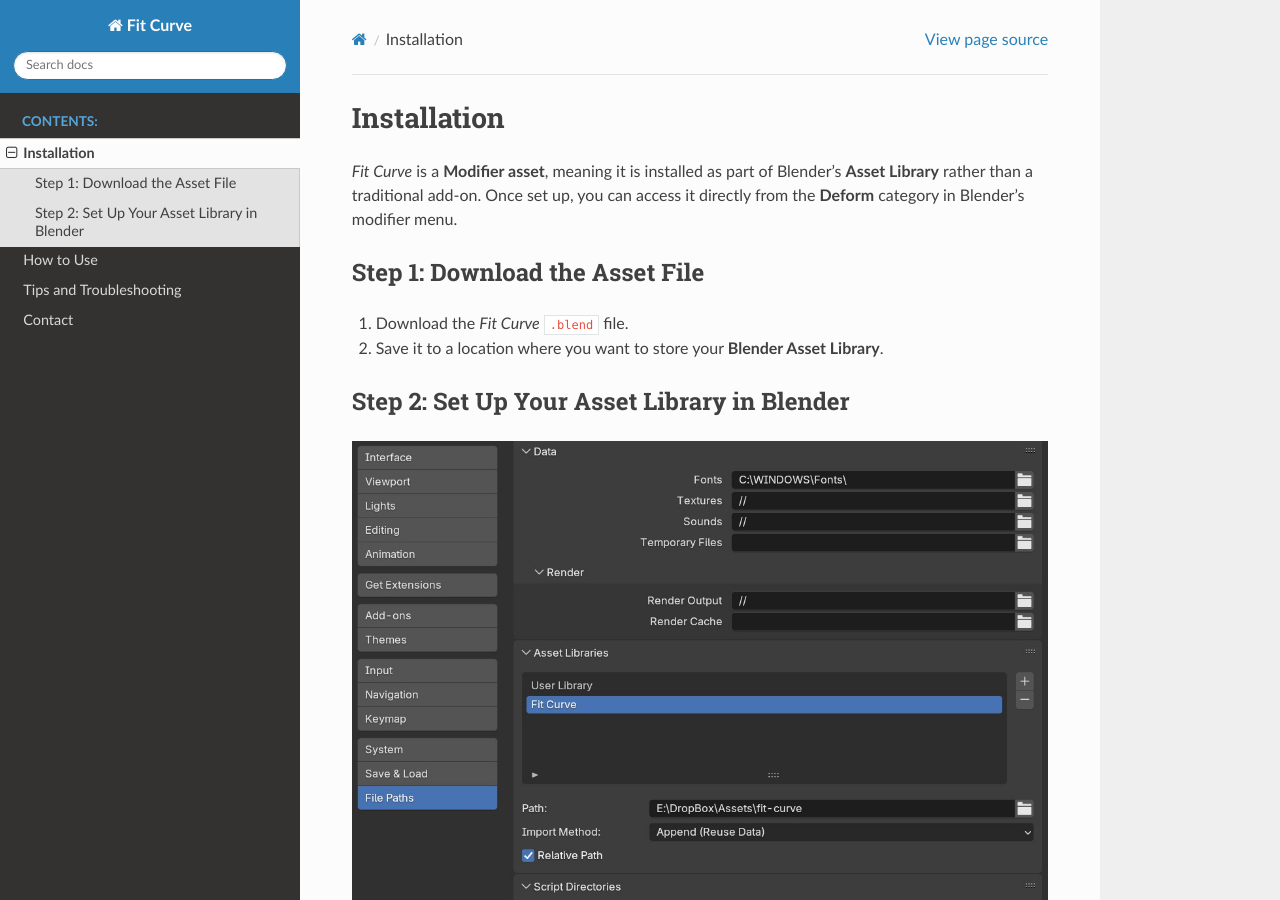
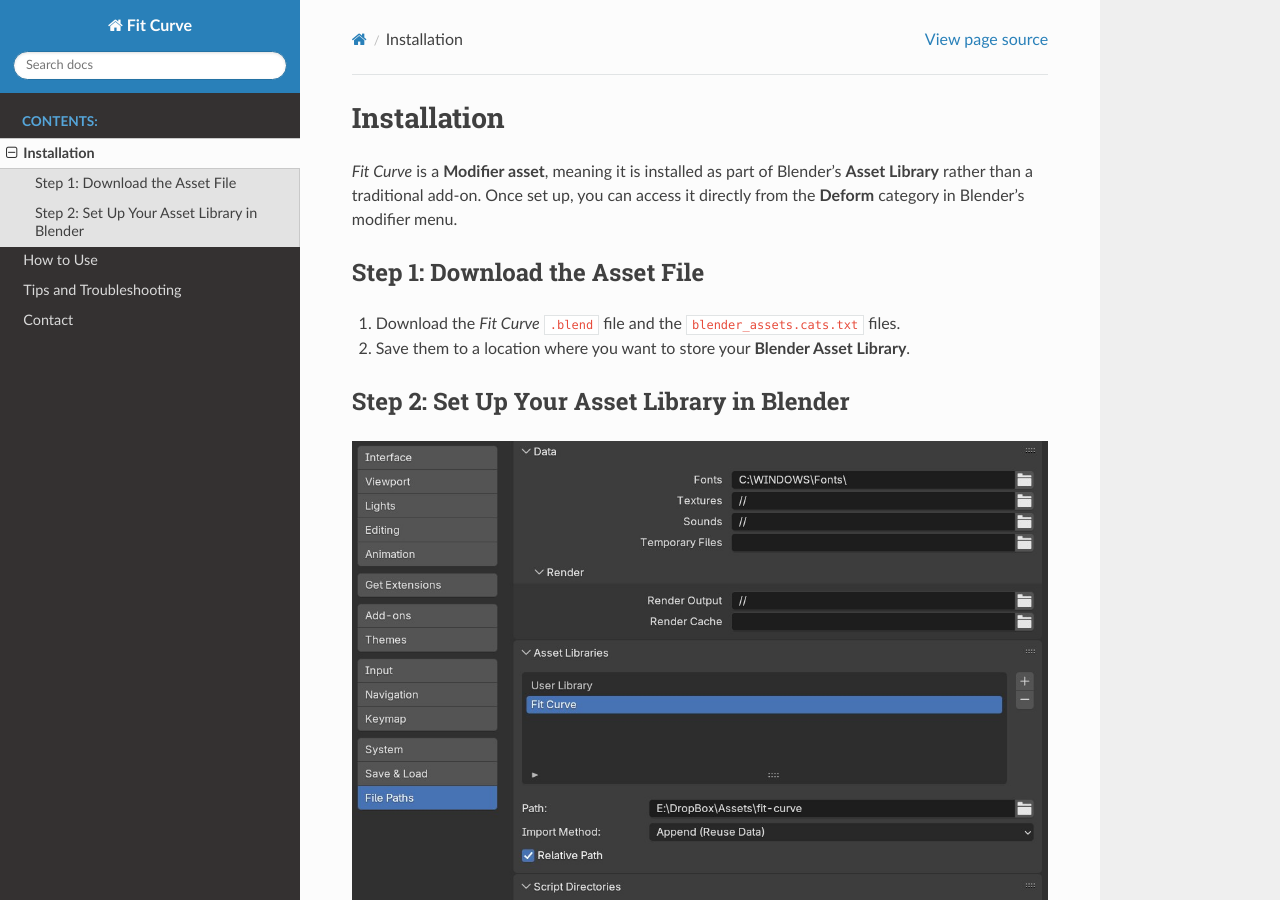
Before and after one commit to mkingsnorth/fit-curve-docs, a Sphinx documentation site: the page built from docs/installation.rst, in a window 1280 px wide and 900 px high. Built offline with Sphinx 7.4.7 and the Read the Docs theme 3.1.0, drawn with Linux system fonts in a browser that asks for light colours.

Commit message:
added save amendments about categories

```diff
--- a/docs/installation.rst
+++ b/docs/installation.rst
@@ -9,8 +9,8 @@
 Step 1: Download the Asset File
 --------------------------------
 
-1. Download the *Fit Curve* ``.blend`` file.
-2. Save it to a location where you want to store your **Blender Asset Library**.
+1. Download the *Fit Curve* ``.blend`` file and the ``blender_assets.cats.txt`` files.
+2. Save them to a location where you want to store your **Blender Asset Library**.
 
 Step 2: Set Up Your Asset Library in Blender
 --------------------------------------------
```
